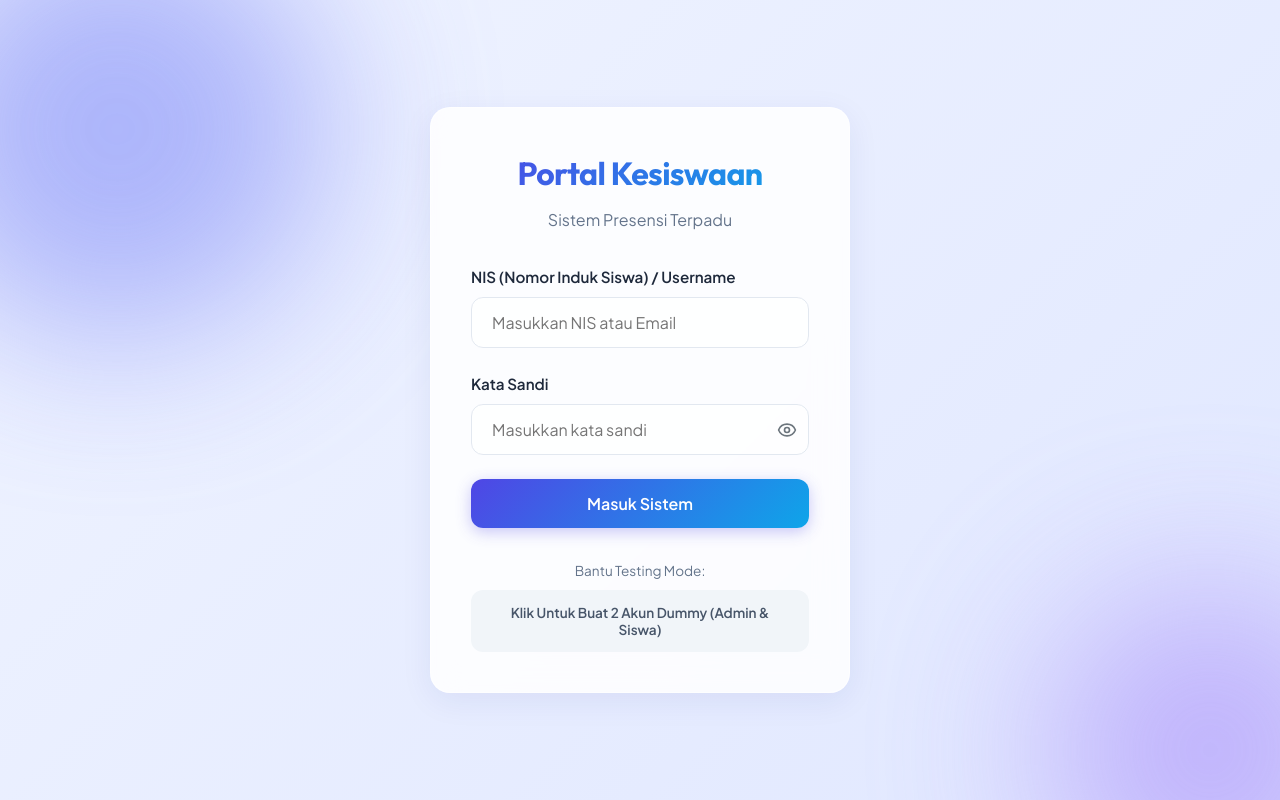
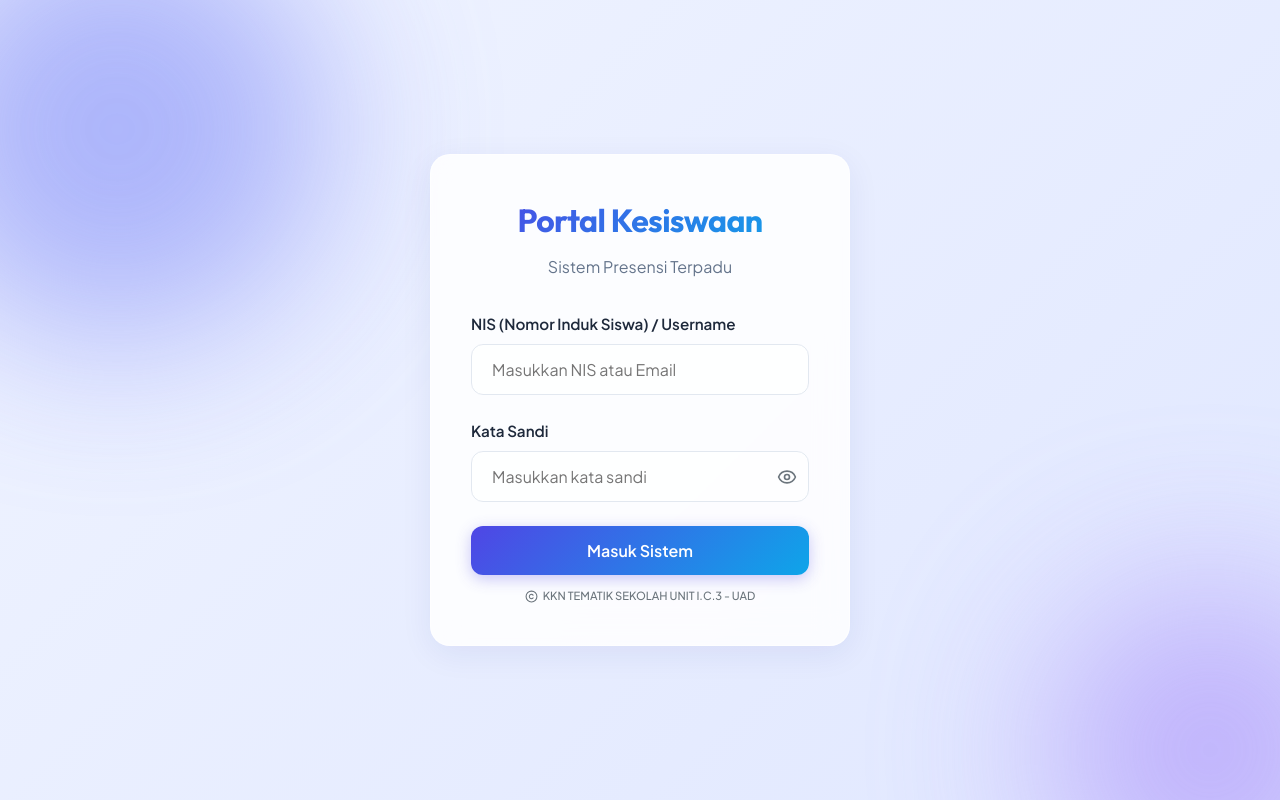
Before and after one commit to Kinghabib07/Sistem-Presensi-SAKA, a React (Create React App) app: page / in a window 1280 px wide. Built offline with nearby package versions, Linux system fonts and the light colour scheme; no server answers.

Commit message:
Add copyright notice to the login page and clean up the layout

```diff
--- a/src/pages/auth/Login.jsx
+++ b/src/pages/auth/Login.jsx
@@ -2,7 +2,7 @@ import { useState } from 'react';
 import { auth, db } from '../../services/firebase';
 import { signInWithEmailAndPassword, createUserWithEmailAndPassword } from 'firebase/auth';
 import { ref, set } from 'firebase/database';
-import { Eye, EyeOff } from 'lucide-react';
+import { Eye, EyeOff, Copyright } from 'lucide-react';
 
 export default function Login() {
   const [nis, setNis] = useState('');
@@ -131,18 +131,20 @@ export default function Login() {
           <button type="submit" className="btn btn-primary btn-block" disabled={loading}>
             {loading ? 'Memproses...' : 'Masuk Sistem'}
           </button>
-
-          <div style={{ marginTop: '2rem', textAlign: 'center' }}>
-            <p className="text-muted" style={{ fontSize: '0.85rem', marginBottom: '0.5rem' }}>Bantu Testing Mode:</p>
-            <button
-              type="button"
-              onClick={buatAkunDummy}
-              className="btn"
-              disabled={loading}
-              style={{ background: '#f1f5f9', color: '#475569', fontSize: '0.85rem', width: '100%' }}
-            >
-              Klik Untuk Buat 2 Akun Dummy (Admin & Siswa)
-            </button>
+          <div
+            style={{
+              display: 'flex',
+              justifyContent: 'center',
+              alignItems: 'center',
+              gap: '5px',
+              marginTop: '12px',
+              fontSize: '0.7rem',
+              color: '#6c757d',
+              fontWeight: '500'
+            }}
+          >
+            <Copyright size={13} />
+            <span>KKN TEMATIK SEKOLAH UNIT I.C.3 - UAD</span>
           </div>
         </form>
       </div>
```
